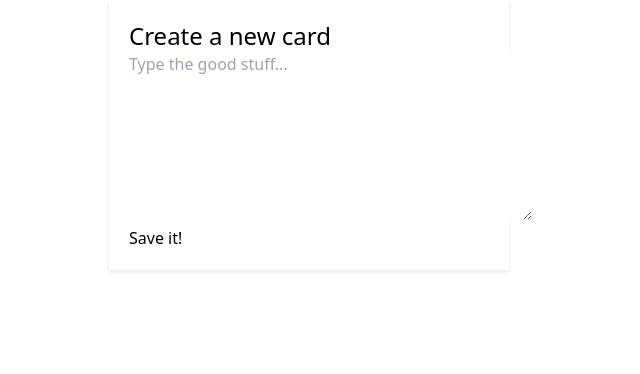
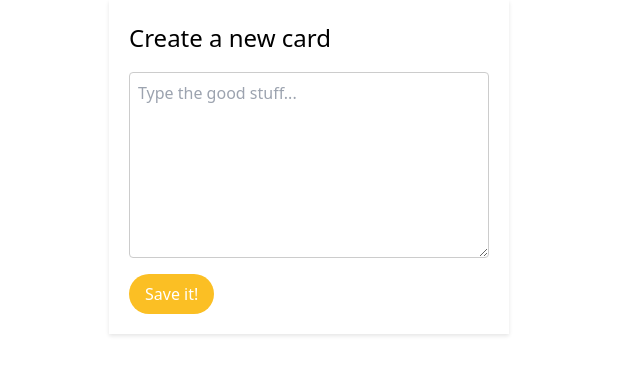
Before and after one commit to valarietan/react-cards, a Next.js app: page /createCard in a window 1280 px wide. Shown: the top 374 px of the page, without its empty margins (331-971 px from the left). Built offline with nearby package versions, Linux system fonts and the light colour scheme.

Commit message:
styled create card form

```diff
--- a/components/CreateCardForm.jsx
+++ b/components/CreateCardForm.jsx
@@ -1,12 +1,42 @@
-import { useState } from 'react';
-import styled from 'styled-components'
+import React, { useState } from 'react';
+import styled from 'styled-components';
 
 const AppWrapper = styled.form`
   max-width: 400px;
   margin: 0 auto;
   padding: 20px;
   box-shadow: 0 2px 4px rgba(0, 0, 0, 0.1);
-`
+`;
+
+const Title = styled.h2`
+  font-size: 1.5rem;
+  margin-bottom: 1rem;
+`;
+
+const TextArea = styled.textarea`
+  width: 100%;
+  padding: 8px;
+  border: 1px solid #ccc;
+  border-radius: 4px;
+  resize: vertical;
+  min-height: 100px;
+`;
+
+const SubmitButton = styled.button`
+  display: block;
+  margin-top: 10px;
+  padding: 8px 16px;
+  background-color: #FBBF24;
+  color: white;
+  border: none;
+  border-radius: 20px;
+  cursor: pointer;
+  transition: background-color 0.2s;
+
+  &:hover {
+    background-color: #F59E0B;
+  }
+`;
 
 const CreateCardForm = ({ onSave }) => {
   const [card, setCard] = useState('');
@@ -23,16 +53,15 @@ const CreateCardForm = ({ onSave }) => {
 
   return (
     <AppWrapper onSubmit={handleSubmit}>
-    <h2 className='text-2xl'>Create a new card</h2>
-      <textarea
+      <Title>Create a new card</Title>
+      <TextArea
         value={card}
         onChange={handleCardChange}
         placeholder="Type the good stuff..."
         rows="7"
-        cols="42"
         required
       />
-      <button className='rounded-full hover:rounded-lg' type="submit">Save it!</button>
+      <SubmitButton type="submit">Save it!</SubmitButton>
     </AppWrapper>
   );
 };
```
